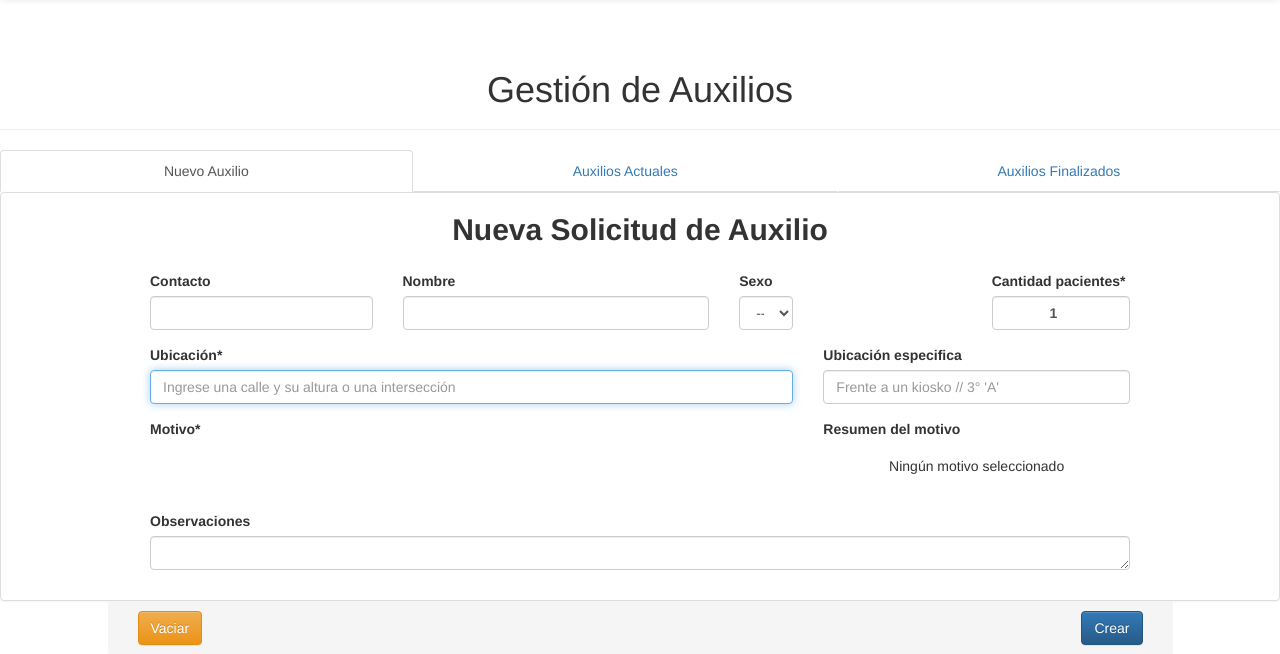
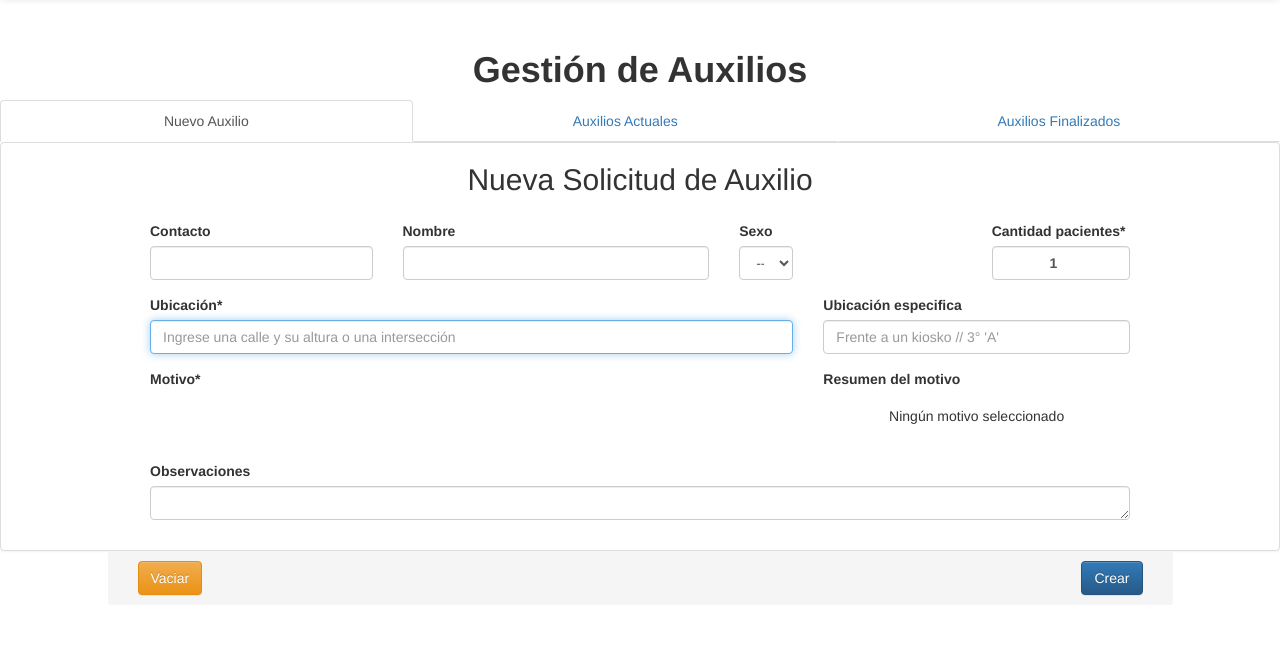
Before and after one commit to siemunlam/web, a Django app: page /auxilios/ in a window 1280 px wide. Shown: the part 52-706 px from the top of the page. Run offline with Django 3.2, Linux system fonts and the light colour scheme; parts of the project's set-up code (start-up, migrations or seed data) failed here and were passed over; some libraries are stand-ins or nearby versions.

Commit message:
Cambios en html

```diff
--- a/src/auxilios/templates/asignaciones-list.html
+++ b/src/auxilios/templates/asignaciones-list.html
@@ -2,7 +2,7 @@
 {% load staticfiles %}
 
 {% block content %}
-<div class="page-header">
+<div class="body-header">
     <h1 class="text-center">Gestión de Asignaciones</h1>
 </div>
 
--- a/src/auxilios/templates/auxilios-list.html
+++ b/src/auxilios/templates/auxilios-list.html
@@ -3,8 +3,8 @@
 {% load staticfiles %}
 
 {% block content %}
-<div class="page-header">
-	<h1 class="text-center">Gestión de Auxilios</h1>
+<div class="body-header">
+	<h1 class="text-center font-bold">Gestión de Auxilios</h1>
 </div>
 
 <!-- Nav tabs -->
@@ -19,7 +19,7 @@
 	<div role="tabpanel" class="tab-pane fade in active" id="newAuxilio">
 		<div class="panel panel-default" id="css_footer">
 			<div class="panel-header">
-				<h2 class="text-center font-bold">Nueva Solicitud de Auxilio</h2>
+				<h2 class="text-center">Nueva Solicitud de Auxilio</h2>
 			</div>
 			<div class="panel-body">
 				<form id="SolicitudForm" class="form-group" method='POST' enctype="multipart/form-data" autocomplete="off">{% csrf_token %}
@@ -41,7 +41,9 @@
 	<div role="tabpanel" class="tab-pane fade" id="auxilios-actuales">
 		<div class="panel panel-default">
 			<!-- Default panel contents -->
-			<div class="panel-heading text-center"> PANEL HEADING </div>
+			<div class="panel-header">
+				<h2 class="text-center">Auxilios pendientes de atención</h2>
+			</div>
 			<!-- Table -->
 			<table class="table table-responsive table-striped">
 				<thead>
@@ -77,7 +79,9 @@
 	<div role="tabpanel" class="tab-pane fade" id="auxilios-finalizados">
 		<div class="panel panel-default">
 			<!-- Default panel contents -->
-			<div class="panel-heading text-center"> PANEL HEADING </div>
+			<div class="panel-header">
+				<h2 class="text-center">Auxilios finalizados</h2>
+			</div>
 			<!-- Table -->
 			<table class="table table-responsive table-striped">
 				<thead>
--- a/src/auxilios/templates/moviles-list.html
+++ b/src/auxilios/templates/moviles-list.html
@@ -2,8 +2,8 @@
 {% load staticfiles %}
 
 {% block content %}
-<div class="page-header">
-    <h1 class="text-center">Gestión de Móviles</h1>
+<div class="body-header">
+    <h1 class="text-center font-bold">Gestión de Móviles</h1>
 </div>
 
 <!-- Nav tabs -->
```
